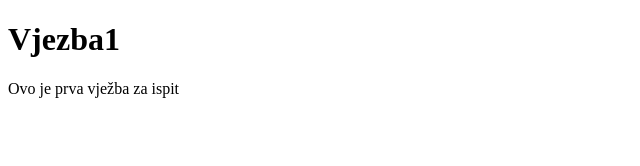
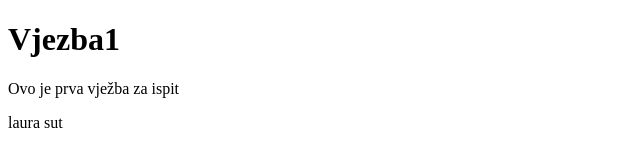
Before and after one commit to MindBodyCodeOrg/vjezba1, a website: page index.html in a window 1280 px wide. Shown: the full height of the page, 0-640 px from the left. Drawn offline with Linux system fonts and the light colour scheme.

Commit message:
prvi-zadatak-laura-sut - added p tag

```diff
--- a/index.html
+++ b/index.html
@@ -10,5 +10,6 @@
 		<h1>Vjezba1</h1>
 
 		<p>Ovo je prva vježba za ispit</p>
+		<p>laura sut</p>
 	</body>
 </html>
```
